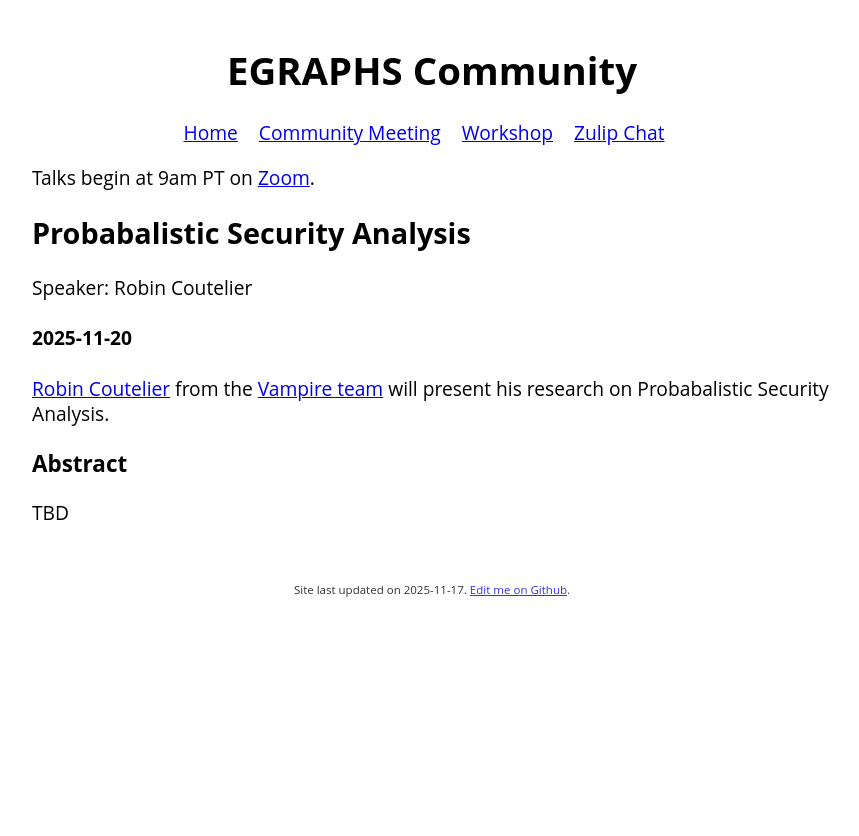
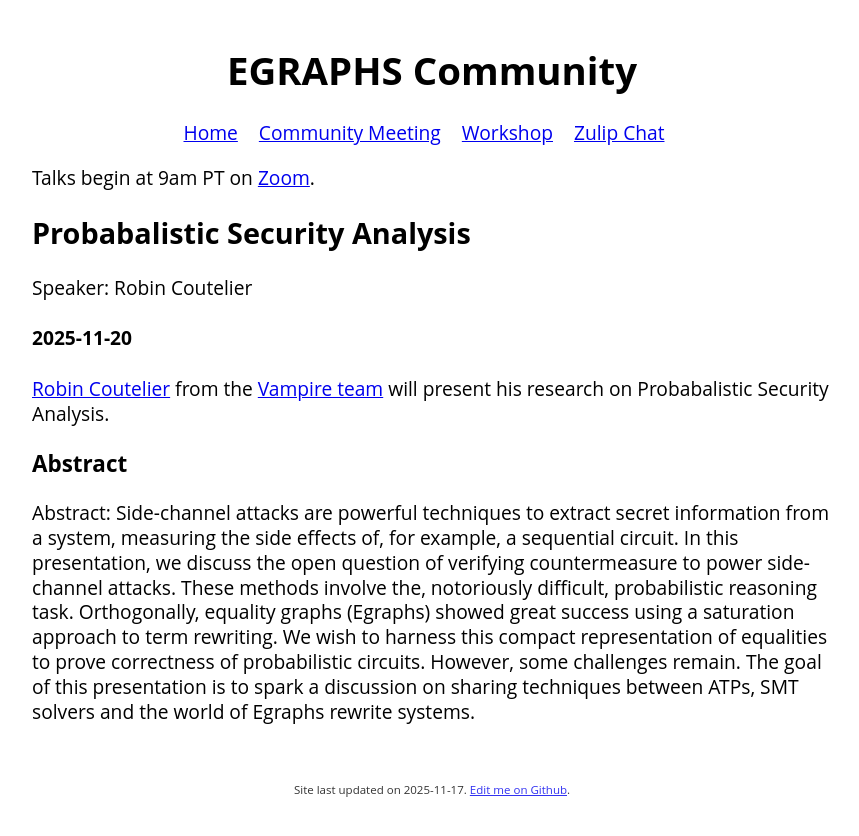
Before and after one commit to egraphs-community/egraphs-community.github.io, a Jekyll site: the page built from meeting/_posts/2025-11-20-robin.md, in a window 1280 px wide. Shown: the top 836 px of the page, without its empty margins (208-1067 px from the left). Built offline with Jekyll 4.4.1, drawn with Linux system fonts in a browser that asks for light colours.

Commit message:
Add abstract for Robin

```diff
--- a/meeting/_posts/2025-11-20-robin.md
+++ b/meeting/_posts/2025-11-20-robin.md
@@ -11,4 +11,7 @@ speaker: Robin Coutelier
 
 ### Abstract
 
-TBD
+Abstract:
+Side-channel attacks are powerful techniques to extract secret information from a system, measuring the side effects of, for example, a sequential circuit.
+In this presentation, we discuss the open question of verifying countermeasure to power side-channel attacks. These methods involve the, notoriously difficult, probabilistic reasoning task. Orthogonally, equality graphs (Egraphs) showed great success using a saturation approach to term rewriting. We wish to harness this compact representation of equalities to prove correctness of probabilistic circuits.
+However, some challenges remain. The goal of this presentation is to spark a discussion on sharing techniques between ATPs, SMT solvers and the world of Egraphs rewrite systems.
```
